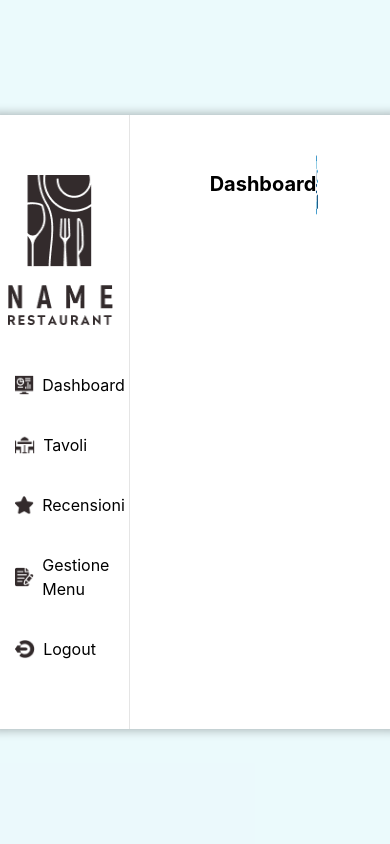
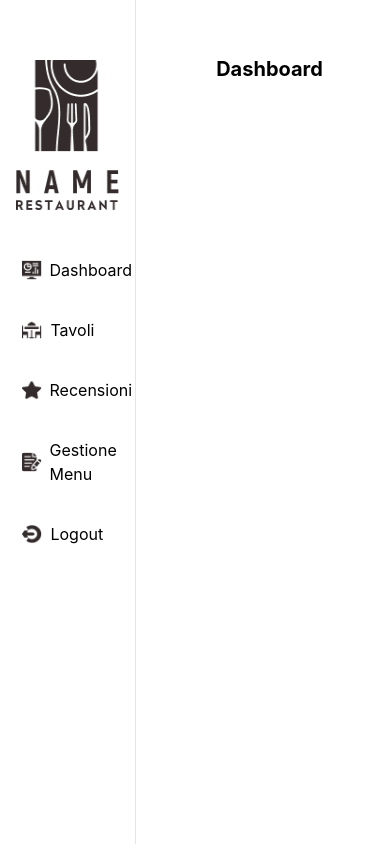
Before and after one commit to Rac982/project-7-2, a React (Vite) app in the folder client/: page /dashboard in a window 390 px wide. Built offline with nearby package versions, Linux system fonts and the light colour scheme.

Commit message:
Refactor layout components for improved responsiveness and styling consistency

```diff
--- a/client/src/components/dashboard/LayoutNavbar.jsx
+++ b/client/src/components/dashboard/LayoutNavbar.jsx
@@ -2,8 +2,8 @@ import CustomImage from "../shared/CustomImage";
 
 const LayoutNavbar = ({ children }) => {
   return (
-    <div className="flex flex-col w-full">
-      <nav className="flex w-full items-center justify-between py-10 px-20">
+    <div className="flex flex-col w-full items-center">
+      <nav className="flex w-full items-center justify-between py-10 px-20 max-w-[972px] ">
         <div>
           <h1 className="font-bold text-lg">Dashboard</h1>
         </div>
--- a/client/src/components/dashboard/NavbarBusinessLogged.jsx
+++ b/client/src/components/dashboard/NavbarBusinessLogged.jsx
@@ -5,15 +5,18 @@ import LayoutNavbar from "./LayoutNavbar";
 const NavbarBusinessLogged = ({ children }) => {
   const navigate = useNavigate();
   return (
-    <div className="max-w-[100vw] min-h-[100vh] bg-[#3BC8E11A] flex justify-center items-center">
+    <div className="max-w-[100vw] min-h-[100vh] bg-[#3BC8E11A] flex justify-center items-start ">
       <div
-        className="w-[1440px] bg-white h-full flex"
+        className="max-w-[1440px] w-full bg-white h-screen flex"
         style={{
           boxShadow: "0 0 10px 1px rgba(0, 0, 0, 0.3)",
         }}
       >
         <SideBar />
-        <LayoutNavbar children={children} />
+        <div className="w-full h-full overflow-auto no-scrollbar">
+          <LayoutNavbar children={children} />
+          <div className="h-[3000px] "></div>
+        </div>
       </div>
     </div>
   );
--- a/client/src/components/dashboard/NavbarBusinessLogin.jsx
+++ b/client/src/components/dashboard/NavbarBusinessLogin.jsx
@@ -4,7 +4,7 @@ import CustomImage from "../shared/CustomImage";
 const NavbarBusinessLogin = () => {
   return (
     <nav className="flex gap-2 w-full bg-white shadow-md p-2 h-[100px] items-center">
-      <div className="min-w-[1440px] flex justify-end">
+      <div className="max-w-[1440px] flex justify-end w-full">
         <Link to="/business">
           <CustomImage
             src="/images/business_images/Logo-TableLink.jpg"
--- a/client/src/index.css
+++ b/client/src/index.css
@@ -1,2 +1,13 @@
 @import "tailwindcss";
+
+@layer utilities {
+    .no-scrollbar::-webkit-scrollbar {
+        display: none;
+    }
+    .no-scrollbar {
+        -ms-overflow-style: none;
+        scrollbar-width: none;
+    }
+}
+
 @config "../tailwind.config.js";
--- a/client/src/layout/PrivateBusiness.jsx
+++ b/client/src/layout/PrivateBusiness.jsx
@@ -6,7 +6,9 @@ const PrivateBusiness = () => {
     <>
       <NavbarBusinessLogged>
         <main className="overflow-auto h-auto">
-          <Outlet />
+          <div className="max-w-[1440px] w-full flex justify-center items-center">
+            <Outlet />
+          </div>
         </main>
       </NavbarBusinessLogged>
     </>
--- a/client/src/layout/PublicBusiness.jsx
+++ b/client/src/layout/PublicBusiness.jsx
@@ -5,8 +5,10 @@ const PublicBusiness = () => {
   return (
     <>
       <NavbarBusinessLogin />
-      <main className="bg-[#3BC8E11A] w-full h-[calc(100vh-100px)] flex justify-center items-center">
-        <Outlet />
+      <main className="bg-[#3BC8E11A]  w-full h-[calc(100vh-100px)] flex justify-center items-center">
+        <div className="max-w-[1440px] w-full flex justify-center items-center">
+          <Outlet />
+        </div>
       </main>
     </>
   );
--- a/client/src/pages/dashboard/LoginBusiness.jsx
+++ b/client/src/pages/dashboard/LoginBusiness.jsx
@@ -4,7 +4,7 @@ const LoginBusiness = () => {
   return (
     <>
       <div
-        className="bg-white h-[80%] w-[1440px] rounded-2xl"
+        className="bg-white h-[80vh] w-full rounded-2xl"
         style={{
           boxShadow: "0 -3px 12px -5px rgba(0, 0, 0, 0.18)",
         }}
```
